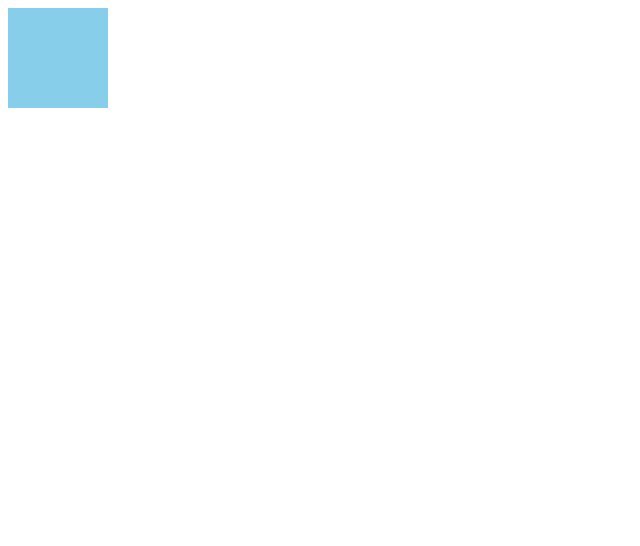
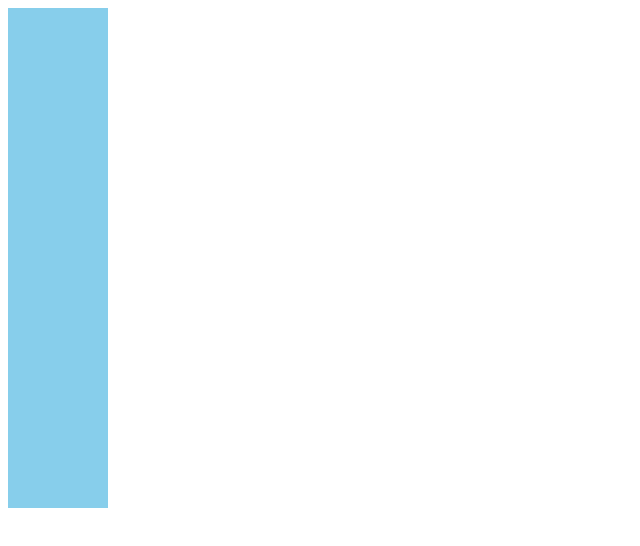
Before and after one commit to Renjiaqing98/RenGit01, a plain HTML site: page index.html in a window 1280 px wide. Shown: the whole page, without its empty margins (0-640 px from the left). Drawn offline with Linux system fonts and the light colour scheme.

Commit message:
修改了html文件

```diff
--- a/index.html
+++ b/index.html
@@ -12,6 +12,10 @@
 
 <body>
     <div></div>
+    <div></div>
+    <div></div>
+    <div></div>
+    <div></div>
 </body>
 <script src="./index.js"></script>
 
```
